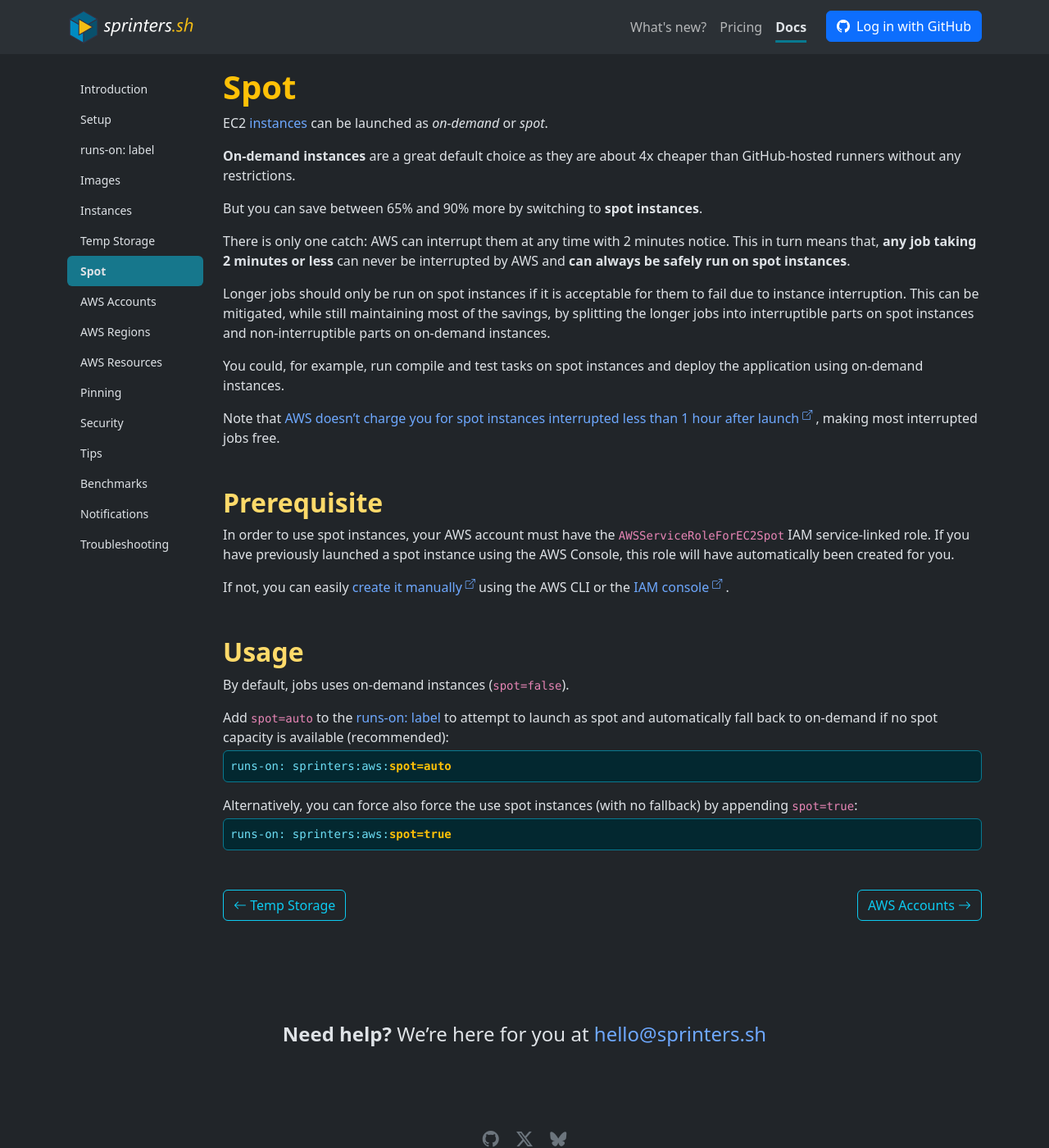
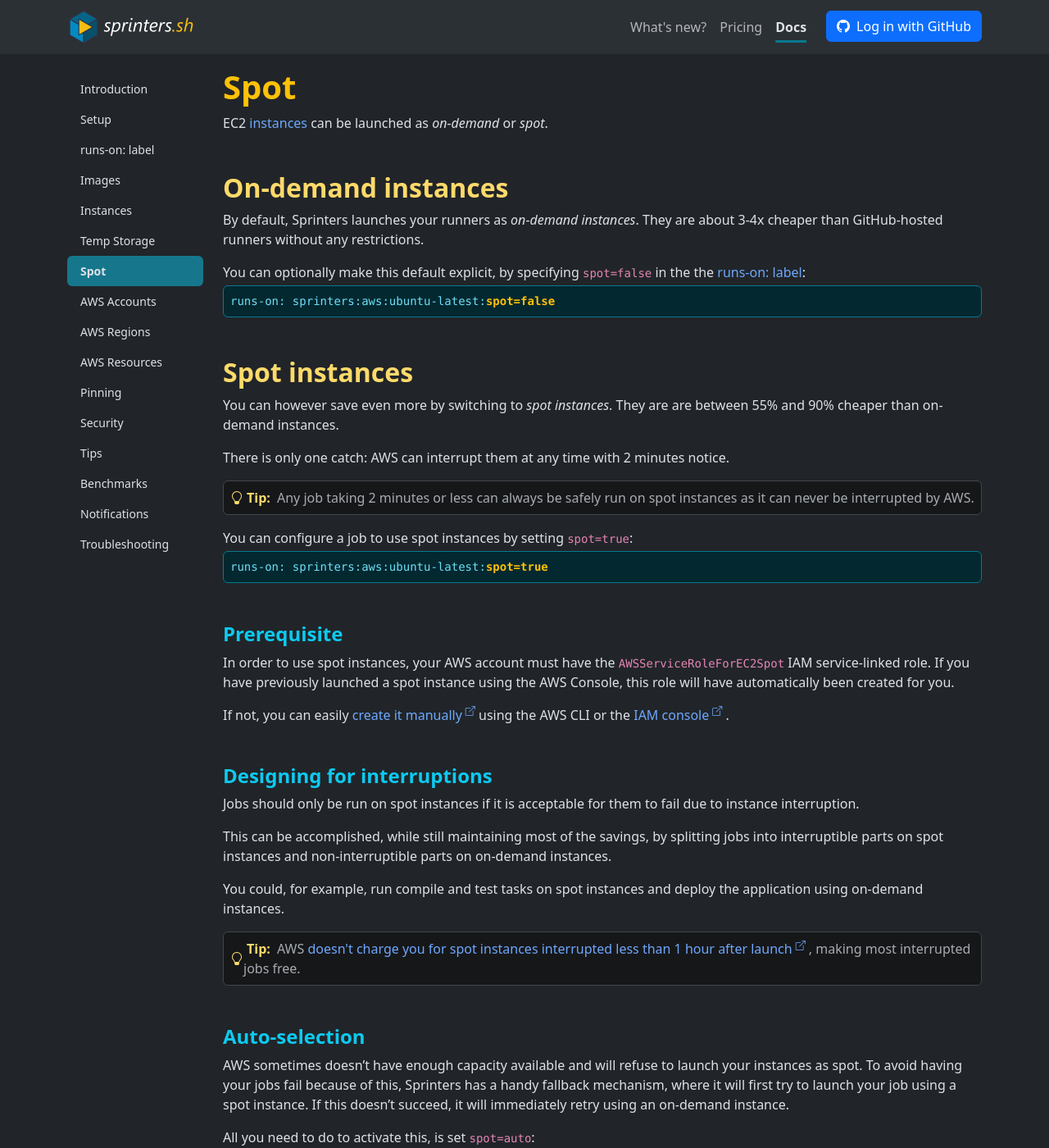
Before and after one commit to sprinters-sh/sprinters.sh, a Jekyll site: the page built from docs/spot.md, in a window 1280 px wide and 1400 px high. Shown: the whole window at 82% size. Built offline with Jekyll 4.4.1, drawn with Linux system fonts in a browser that asks for light colours; some of the changed text lies outside the part shown.

Commit message:
Added spot=rerun

```diff
--- a/_data/new.yml
+++ b/_data/new.yml
@@ -1,3 +1,9 @@
+- date: "2026-03-27"
+  title: "Automatically rerun spot jobs as on-demand on instance reclaim"
+  href: "/docs/spot"
+  image: "/assets/new/2026-03-27-spot-rerun.png"
+  details: "You can now specify <code>spot=rerun</code> in your job label to automatically rerun spot jobs as on-demand instances when their instance is reclaimed by AWS."
+
 - date: "2026-03-09"
   title: "EC2 <code>c8id</code>, <code>m8id</code> and <code>r8id</code> instance support"
   href: "/docs/instances#types"
--- /dev/null
+++ b/_includes/tip.html
@@ -0,0 +1,6 @@
+<div class="alert alert-secondary d-flex align-items-center p-2" role="alert">
+  <i class="text-warning-emphasis bi bi-lightbulb"></i>
+  <div>
+      <span class="text-warning-emphasis px-1 fw-bold">Tip:</span> {{ include.text }}
+  </div>
+</div>
--- a/docs/spot.md
+++ b/docs/spot.md
@@ -5,42 +5,74 @@
 
 EC2 [instances](/docs/instances) can be launched as _on-demand_ or _spot_.
 
-**On-demand instances** are a great default choice as they are about 4x cheaper than GitHub-hosted runners without any restrictions.
+{% include h2.html text="On-demand instances" %}
+By default, Sprinters launches your runners as *on-demand instances*. They are about 3-4x cheaper than GitHub-hosted runners without any restrictions.
 
-But you can save between 65% and 90% more by switching to **spot instances**.
+You can optionally make this default explicit, by specifying `spot=false` in the the [runs-on: label](/docs/label#spot):
+{: .mb-1 }
+<div class="alert alert-info font-monospace p-0 mb-3 position-relative" role="alert">
+    <pre class="mb-0 p-2 fs-7">runs-on: sprinters:aws:ubuntu-latest:<span class="text-warning fw-bold">spot=false</span></pre>
+</div>
+
+{% include h2.html text="Spot instances" %}
+You can however save even more by switching to *spot instances*. They are are between 55% and 90% cheaper than on-demand instances.
 
 There is only one catch: AWS can interrupt them at any time with 2 minutes notice.
-This in turn means that, **any job taking 2 minutes or less** can never be interrupted by AWS and **can always be safely run on spot instances**.
 
-Longer jobs should only be run on spot instances if it is acceptable for them to fail due to instance interruption.
-This can be mitigated, while still maintaining most of the savings, by splitting the longer jobs into
-interruptible parts on spot instances and non-interruptible parts on on-demand instances.
+{% include tip.html text="Any job taking 2 minutes or less can always be safely run on spot instances as it can never be interrupted by AWS." %}
 
-You could, for example, run compile and test tasks on spot instances and deploy the application using on-demand instances.
+You can configure a job to use spot instances by setting `spot=true`:
+{: .mb-1 }
+<div class="alert alert-info font-monospace p-0 mb-3 position-relative" role="alert">
+    <pre class="mb-0 p-2 fs-7">runs-on: sprinters:aws:ubuntu-latest:<span class="text-warning fw-bold">spot=true</span></pre>
+</div>
 
-Note that {% include external-link.html text="AWS doesn't charge you for spot instances interrupted less than 1 hour after launch" href="https://docs.aws.amazon.com/AWSEC2/latest/UserGuide/billing-for-interrupted-spot-instances.html" %},
-making most interrupted jobs free.
-
-{% include h2.html text="Prerequisite" %}
+{% include h3.html text="Prerequisite" %}
 
 In order to use spot instances, your AWS account must have the `AWSServiceRoleForEC2Spot` IAM service-linked role.
 If you have previously launched a spot instance using the AWS Console, this role will have automatically been created for you.
 
 If not, you can easily {% include external-link.html text="create it manually" href="https://docs.aws.amazon.com/AWSEC2/latest/UserGuide/service-linked-roles-spot-instance-requests.html" %} using the AWS CLI or the {% include external-link.html text="IAM console" href=" https://console.aws.amazon.com/iam/" %}.
 
-{% include h2.html text="Usage"  %}
+{% include h3.html text="Designing for interruptions" %}
 
-By default, jobs uses on-demand instances (`spot=false`).
+Jobs should only be run on spot instances if it is acceptable for them to fail due to instance interruption.
 
-Add `spot=auto` to the [runs-on: label](/docs/label#spot) to attempt to launch as spot and automatically fall back
-to on-demand if no spot capacity is available (recommended):
+This can be accomplished, while still maintaining most of the savings, by splitting jobs into
+interruptible parts on spot instances and non-interruptible parts on on-demand instances.
+
+You could, for example, run compile and test tasks on spot instances and deploy the application using on-demand instances.
+
+{% capture billing_link %}AWS {% include external-link.html text="doesn't charge you for spot instances interrupted less than 1 hour after launch" href="https://docs.aws.amazon.com/AWSEC2/latest/UserGuide/billing-for-interrupted-spot-instances.html" %}, making most interrupted jobs free.{% endcapture %}
+{% include tip.html text=billing_link %}
+
+{% include h3.html text="Auto-selection"  %}
+
+AWS sometimes doesn't have enough capacity available and will refuse to launch your instances as spot.
+To avoid having your jobs fail because of this, Sprinters has a handy fallback mechanism, where it will
+first try to launch your job using a spot instance. If this doesn't succeed, it will immediately retry
+using an on-demand instance.
+
+All you need to do to activate this, is set `spot=auto`:
 {: .mb-1 }
 <div class="alert alert-info font-monospace p-0 mb-3 position-relative" role="alert">
-    <pre class="mb-0 p-2 fs-7">runs-on: sprinters:aws:<span class="text-warning fw-bold">spot=auto</span></pre>
+    <pre class="mb-0 p-2 fs-7">runs-on: sprinters:aws:ubuntu-latest:<span class="text-warning fw-bold">spot=auto</span></pre>
 </div>
 
-Alternatively, you can force also force the use spot instances (with no fallback) by appending `spot=true`:
+{% include h3.html text="Automatic rerun"  %}
+
+When an instance is launched as spot, AWS will occasionally terminate it to reclaim capacity for on-demand ones.
+This will cause your job to fail. To avoid having to manually restart it and hope it will run to completion the next time,
+Sprinters offers a convenient possibility to automatically rerun it as on-demand after this occurs.
+
+<img src="/assets/new/2026-03-27-spot-rerun.png" alt="Spot rerun" class="screenshot">
+
+To enable this, simply set `spot=rerun`:
 {: .mb-1 }
-<div class="alert alert-info font-monospace p-0 mb-1 position-relative" role="alert">
-    <pre class="mb-0 p-2 fs-7">runs-on: sprinters:aws:<span class="text-warning fw-bold">spot=true</span></pre>
+<div class="alert alert-info font-monospace p-0 mb-3 position-relative" role="alert">
+    <pre class="mb-0 p-2 fs-7">runs-on: sprinters:aws:ubuntu-latest:<span class="text-warning fw-bold">spot=rerun</span></pre>
 </div>
+
+This is effectively the same functionality as `spot=auto`, but with automatic reruns.
+
+{% include tip.html text="If your job can tolerate the occasional spot-related interruption, this is usually the best option." %}
--- a/index.html
+++ b/index.html
@@ -246,21 +246,21 @@
                 <tbody>
                 <tr>
                     <th>vCPU</th>
-                    <td class="bg-body-secondary">1 - 384 {% include new.html %}</td>
+                    <td class="bg-body-secondary">1 - 384</td>
                     <td>2</td>
                     <td>4</td>
                     <td>2 - 96</td>
                 </tr>
                 <tr>
                     <th>RAM</th>
-                    <td class="bg-body-secondary text-nowrap">0.5 - 3072 GB {% include new.html %}</td>
+                    <td class="bg-body-secondary text-nowrap">0.5 - 3072 GB</td>
                     <td>7 GB</td>
                     <td>16 GB</td>
                     <td>8 - 384 GB</td>
                 </tr>
                 <tr>
                     <th>Storage</th>
-                    <td class="bg-body-secondary">1 - 65536 GB  {% include new.html %}</td>
+                    <td class="bg-body-secondary">1 - 65536 GB</td>
                     <td>14 GB</td>
                     <td>14 GB</td>
                     <td>75 - 2040</td>
```
Also changed, not shown: docs/aws-regions.md (+3 -3 lines), docs/label.md (+3 -2 lines), assets/new/2026-03-27-spot-rerun.png (added).
